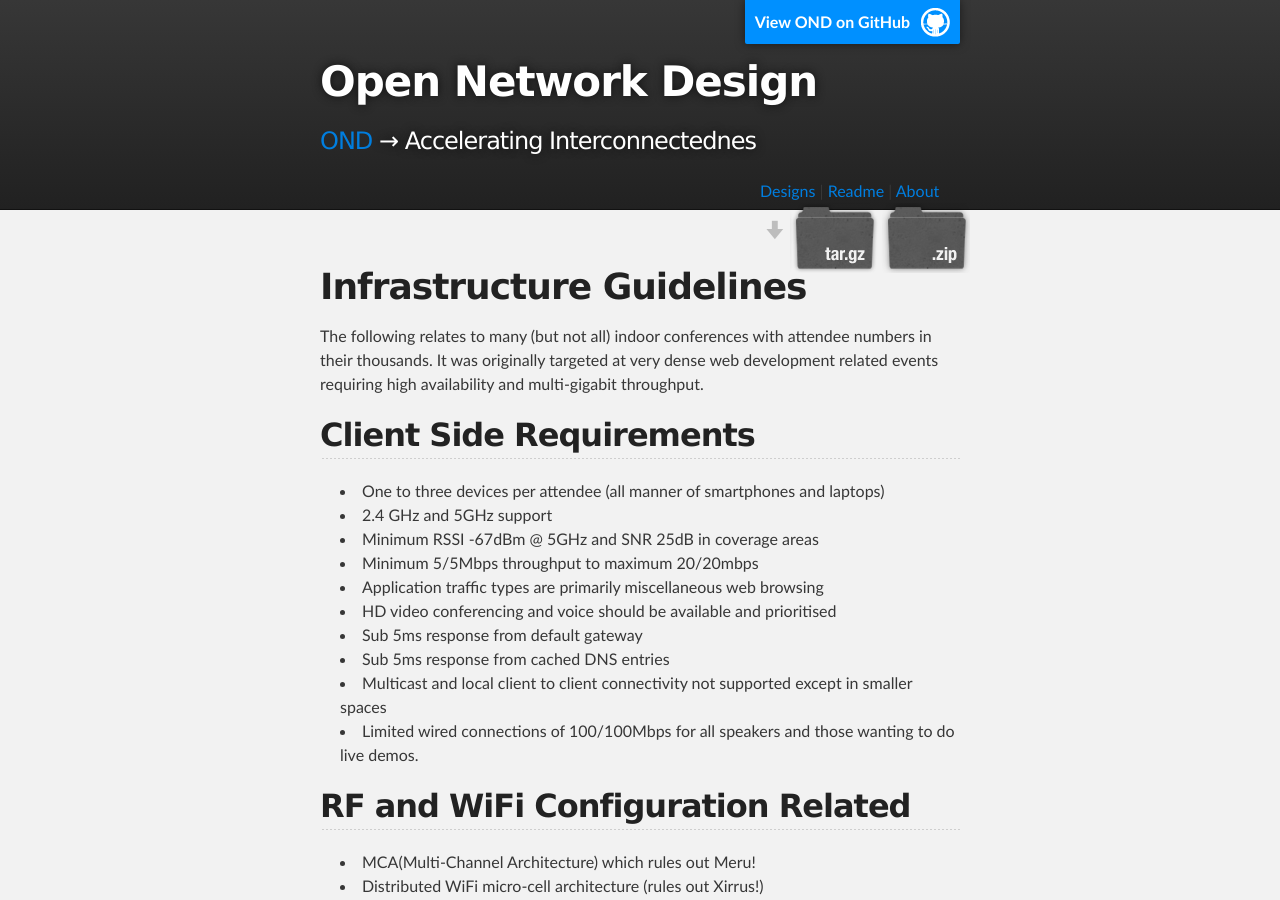
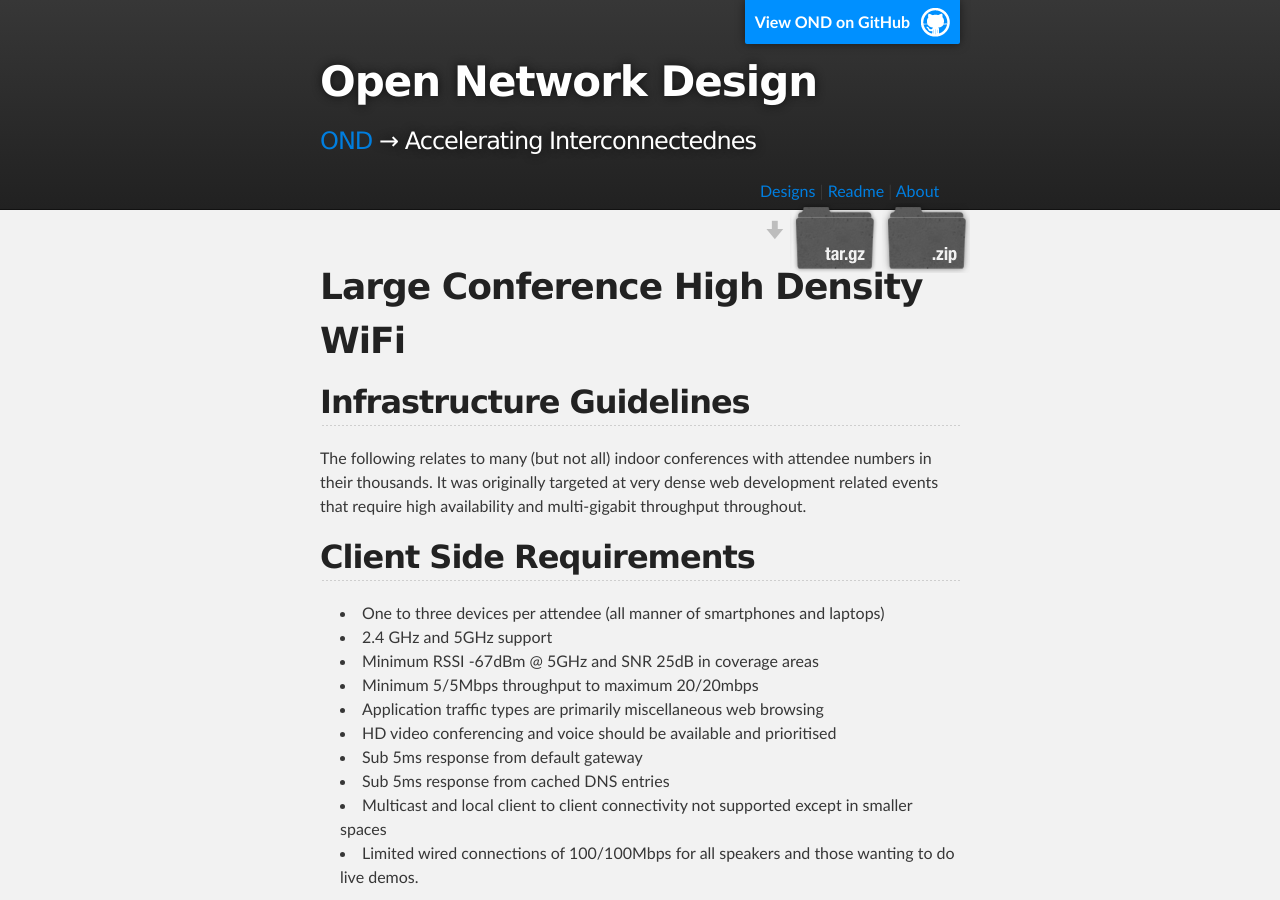
Before and after one commit to podomere/ond, a Jekyll site: the page built from ond-00002/ond-00002.md, in a window 1280 px wide and 900 px high. Built offline with Jekyll 4.4.1, drawn with Linux system fonts in a browser that asks for light colours.

Commit message:
Renaming primary title

```diff
--- a/ond-00002/ond-00002.md
+++ b/ond-00002/ond-00002.md
@@ -7,9 +7,10 @@ type: design
 author: Donal O Duibhir, 2014, @irldexter @donalod
 
 ---
-# Infrastructure Guidelines
+# Large Conference High Density WiFi
+## Infrastructure Guidelines
 
-The following relates to many (but not all) indoor conferences with attendee numbers in their thousands. It was originally targeted at very dense web development related events requiring high availability and multi-gigabit throughput.
+The following relates to many (but not all) indoor conferences with attendee numbers in their thousands. It was originally targeted at very dense web development related events that require high availability and multi-gigabit throughput throughout.
 
 ## Client Side Requirements
 - One to three devices per attendee (all manner of smartphones and laptops)
```
